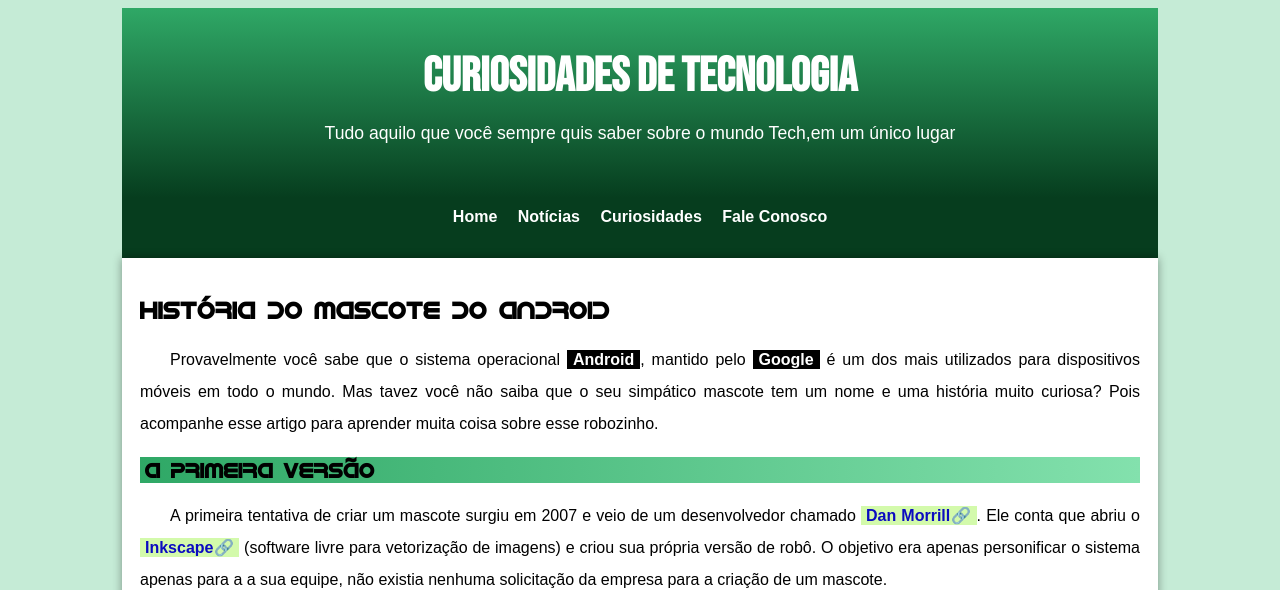
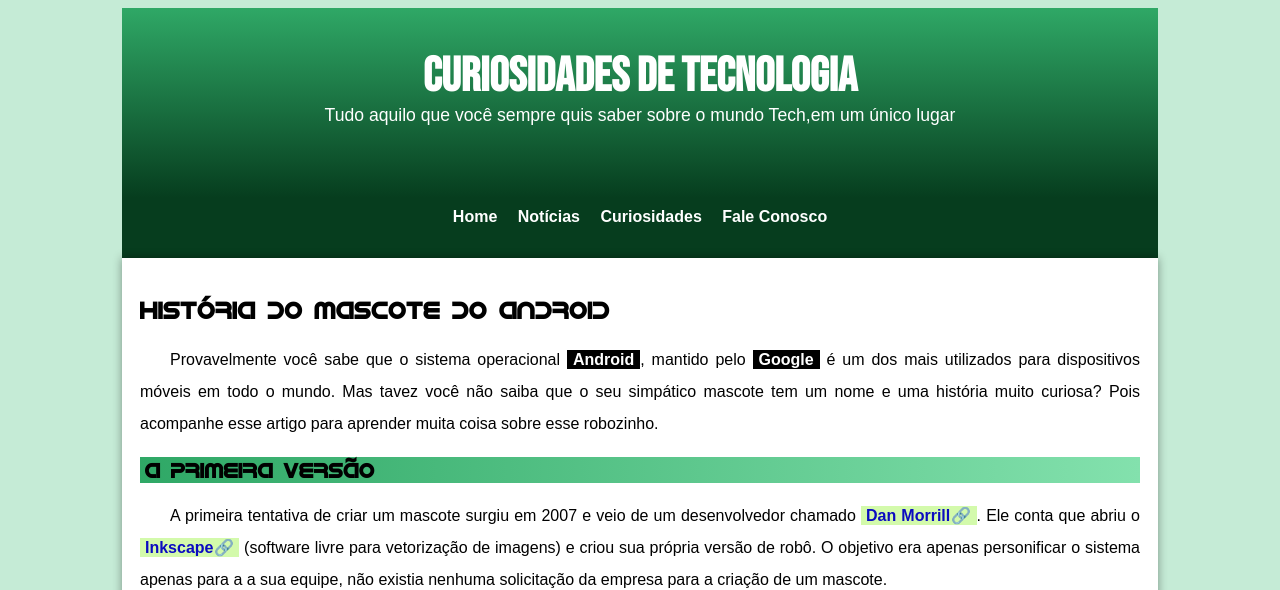
Before and after one commit to SATO-DEV1/projeto-android, a plain HTML site: page index.html in a window 1280 px wide. Shown: the top 590 px of the page. Drawn offline with Linux system fonts and the light colour scheme.

Commit message:
Update style.css

```diff
--- a/style/style.css
+++ b/style/style.css
@@ -64,7 +64,8 @@ header > p {
   font-family: var(--font-padrao);
   font-size: 1.1em;
   color: white;
-  padding-bottom: 10px;
+  margin: 0;
+  padding-bottom: 0;
 }
 
 nav {
@@ -74,7 +75,7 @@ nav {
   margin: 0 auto;
   text-align: center;
   padding: 10px;
-  box-shadow: 0px 3px 0px black;
+  box-shadow: 0px 1px 0px black;
 }
 nav > a {
   color: white;
```
